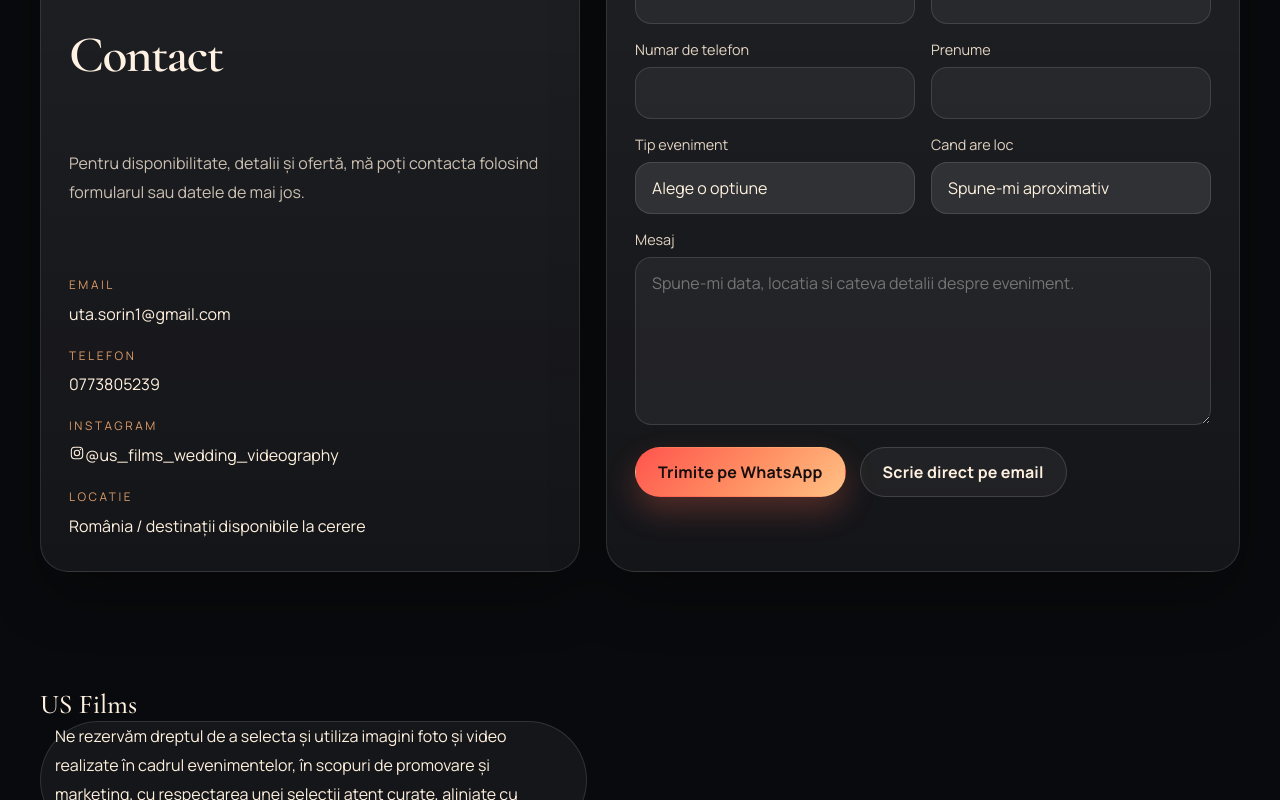
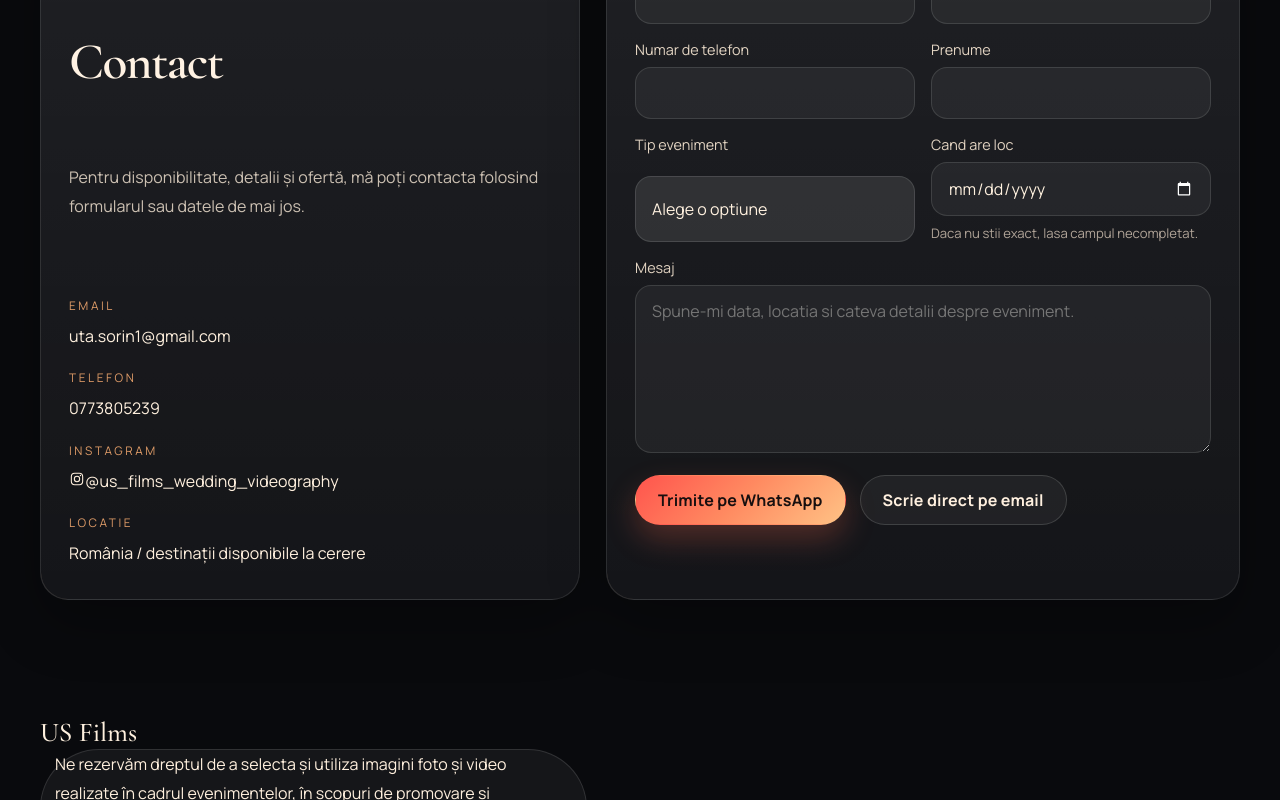
Before and after one commit to Sorin4life90/us-films, a React (Vite) app: page /#home in a window 1280 px wide. Shown: the part 4588-5388 px from the top of the page. Built offline with nearby package versions, Linux system fonts and the light colour scheme.

Commit message:
Use date picker for event date with optional fallback

```diff
--- a/src/components/ContactForm.tsx
+++ b/src/components/ContactForm.tsx
@@ -42,10 +42,6 @@ function validateForm(data: ContactFormData) {
 
   if (!data.projectType) {
     errors.projectType = "Selecteaza tipul de eveniment.";
-  }
-
-  if (!data.timeline) {
-    errors.timeline = "Selecteaza cand are loc evenimentul.";
   }
 
   if (data.message.trim().length < 20) {
@@ -340,22 +336,19 @@ export function ContactForm() {
                 <label className="field__label" htmlFor="timeline">
                   Cand are loc
                 </label>
-                <select
+                <input
                   className="field__control"
                   id="timeline"
                   name="timeline"
+                  type="date"
                   value={formData.timeline}
                   aria-invalid={Boolean(errors.timeline)}
-                  aria-describedby={errors.timeline ? "timeline-error" : undefined}
+                  aria-describedby="timeline-help"
                   onChange={(event) => updateField("timeline", event.target.value)}
-                >
-                  <option value="">Spune-mi aproximativ</option>
-                  {siteContent.contact.timelines.map((timeline) => (
-                    <option key={timeline} value={timeline}>
-                      {timeline}
-                    </option>
-                  ))}
-                </select>
+                />
+                <p className="field__hint" id="timeline-help">
+                  Daca nu stii exact, lasa campul necompletat.
+                </p>
                 {errors.timeline ? (
                   <p className="field__error" id="timeline-error">
                     {errors.timeline}
--- a/src/lib/email.ts
+++ b/src/lib/email.ts
@@ -10,6 +10,7 @@ function normalizePhone(phone: string) {
 }
 
 function buildWhatsAppUrl(data: ContactFormData, recipientPhone: string) {
+  const timelineLabel = data.timeline.trim() || "Nu stiu exact";
   const body = [
     "Cerere noua US Films",
     "",
@@ -18,7 +19,7 @@ function buildWhatsAppUrl(data: ContactFormData, recipientPhone: string) {
     `Telefon: ${data.phone}`,
     `Prenume: ${data.company}`,
     `Tip eveniment: ${data.projectType}`,
-    `Cand are loc: ${data.timeline}`,
+    `Cand are loc: ${timelineLabel}`,
     "",
     "Mesaj:",
     data.message,
--- a/src/styles.css
+++ b/src/styles.css
@@ -1291,6 +1291,12 @@ textarea.field__control {
   color: #ffb3b3;
 }
 
+.field__hint {
+  margin: 0;
+  font-size: 0.82rem;
+  color: rgba(255, 236, 216, 0.66);
+}
+
 .contact-form__actions,
 .contact-form__status,
 .footer__actions {
```
